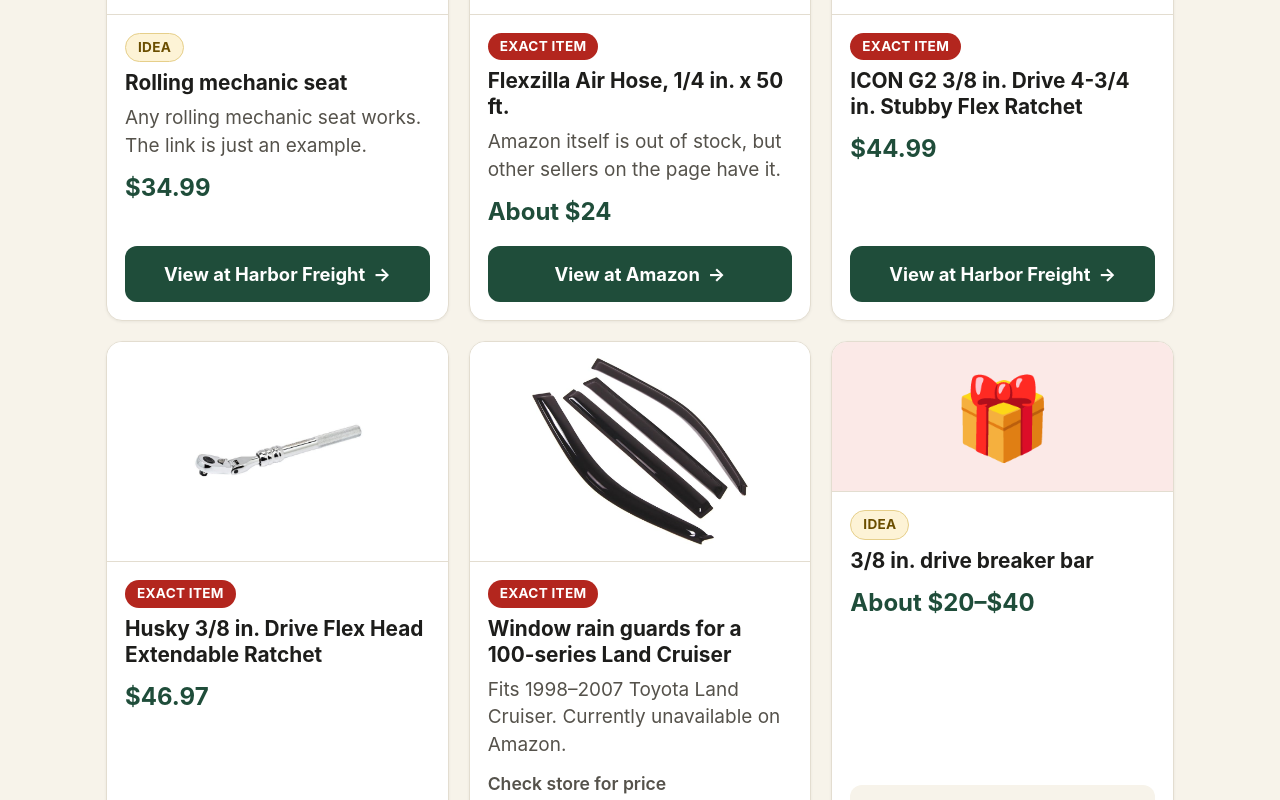
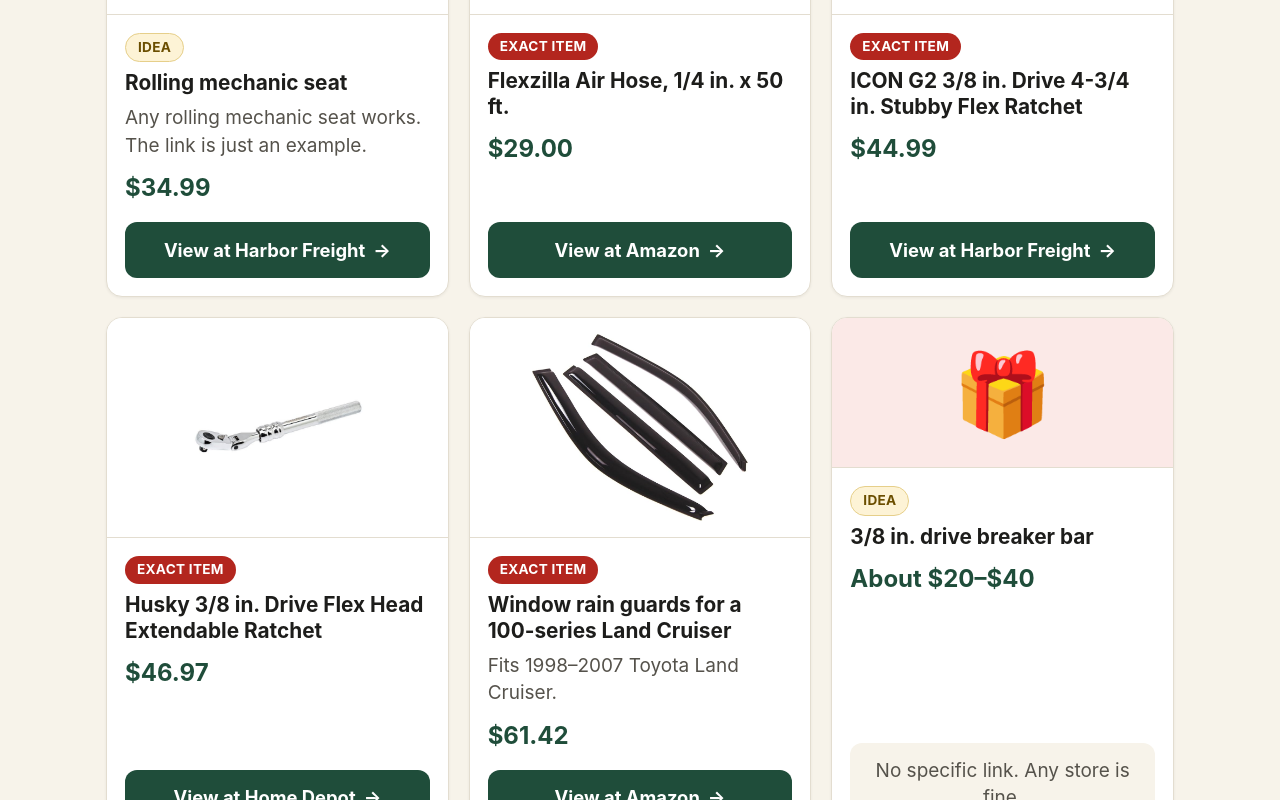
Before and after one commit to starkWebDev/christmas-list, a React (Vite) app: page / in a window 1280 px wide. Shown: the part 1520-2320 px from the top of the page. Built offline with nearby package versions, Linux system fonts and the light colour scheme.

Commit message:
Use current Amazon prices for air hose and rain guards
Co-Authored-By: Claude Opus 5.5 <noreply@anthropic.com>

```diff
--- a/src/items.js
+++ b/src/items.js
@@ -66,10 +66,9 @@ export const items = [
   {
     name: 'Flexzilla Air Hose, 1/4 in. x 50 ft.',
     type: 'exact',
-    price: 'About $24',
+    price: '$29.00',
     link: 'https://www.amazon.com/dp/B000R8LH3E',
     image: 'flexzilla.jpg',
-    note: 'Amazon itself is out of stock, but other sellers on the page have it.',
   },
   {
     name: 'ICON G2 3/8 in. Drive 4-3/4 in. Stubby Flex Ratchet',
@@ -88,10 +87,10 @@ export const items = [
   {
     name: 'Window rain guards for a 100-series Land Cruiser',
     type: 'exact',
-    price: null,
+    price: '$61.42',
     link: 'https://www.amazon.com/dp/B07KC5LVKK',
     image: 'rain-guards.jpg',
-    note: 'Fits 1998–2007 Toyota Land Cruiser. Currently unavailable on Amazon.',
+    note: 'Fits 1998–2007 Toyota Land Cruiser.',
   },
   {
     name: '3/8 in. drive breaker bar',
```
